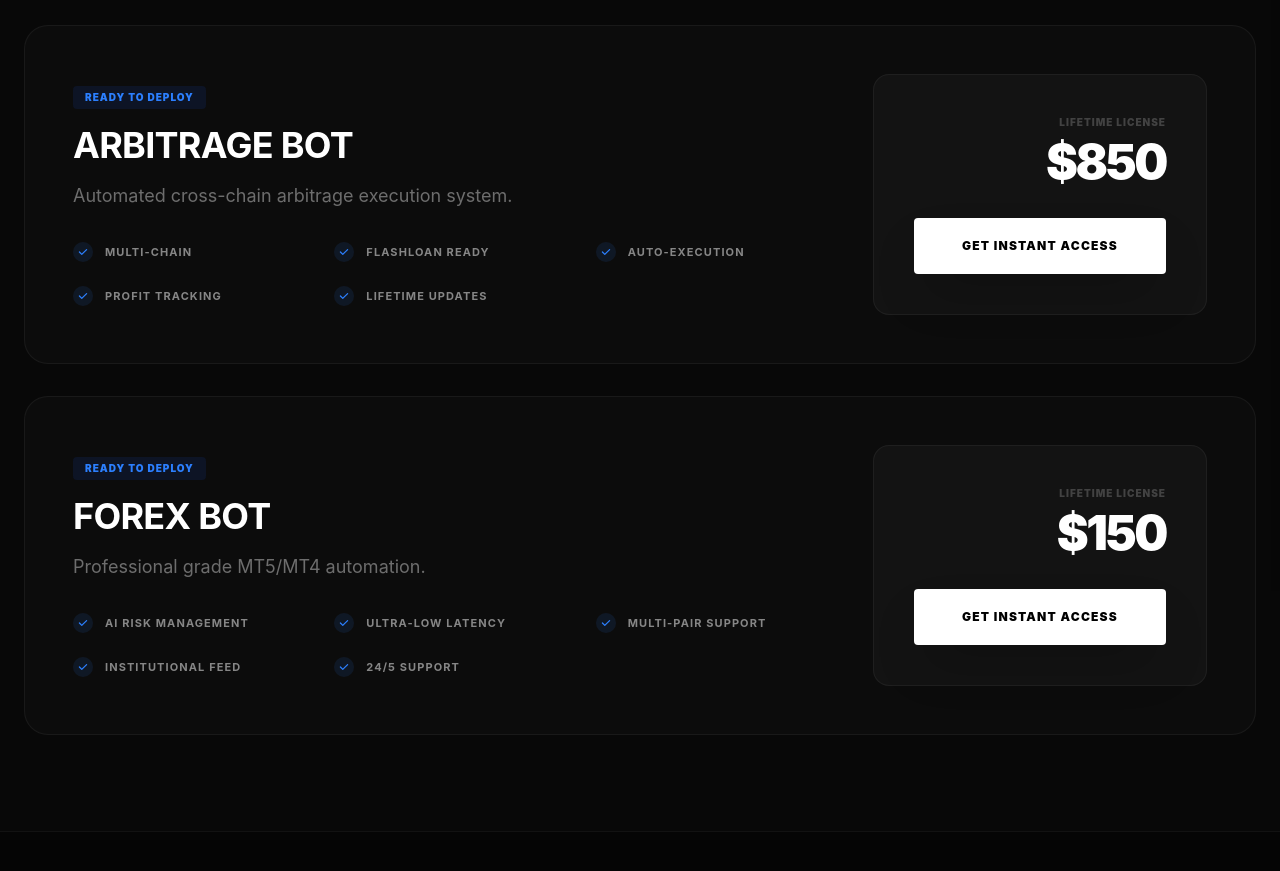
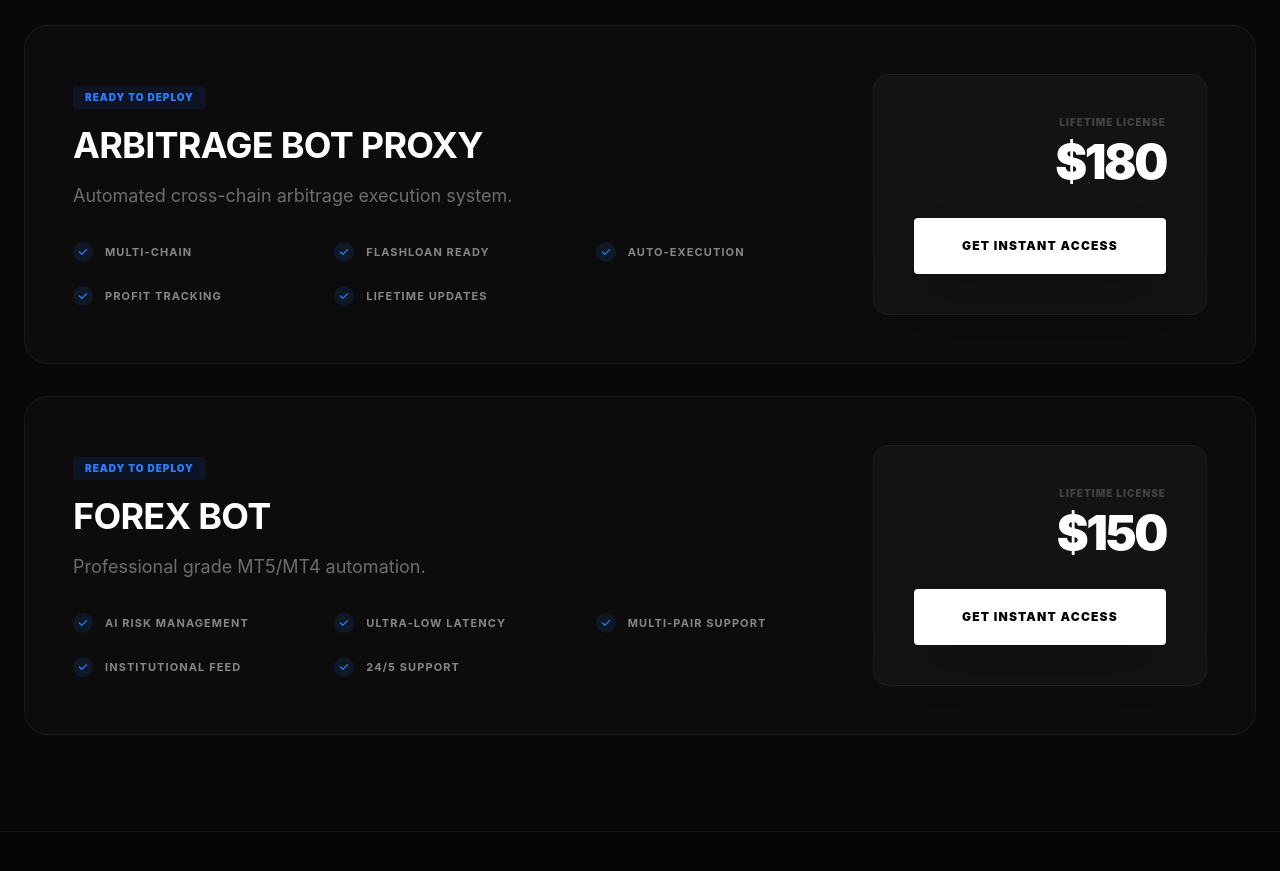
Before and after one commit to Technsjs/nodepoint, a Next.js app: page / in a window 1280 px wide. Shown: the part 3220-4091 px from the top of the page. Built offline with nearby package versions, Linux system fonts and the light colour scheme.

Commit message:
proxy arbitrage

```diff
--- a/app/dashboard/bots/page.tsx
+++ b/app/dashboard/bots/page.tsx
@@ -28,7 +28,7 @@
         },
         {
             id: "arbitrage",
-            name: "Arbitrage Bot",
+            name: "Arbitrage Bot Proxy",
             status: "stopped",
             config: { dexes: ["Uniswap", "Sushiswap"], minProfit: "0.3", maxGas: "150" },
             wallet: { address: "0x" + Math.random().toString(16).slice(2, 42), balance: 0, privateKey: "0x" + Math.random().toString(16).slice(2, 66) }
--- a/app/dashboard/page.tsx
+++ b/app/dashboard/page.tsx
@@ -327,7 +327,7 @@
                     <div className="p-8 rounded-2xl border border-white/5 bg-white/[0.02]">
                         <div className="text-[10px] font-black tracking-widest text-white/20 uppercase mb-6 italic">Step 2: Control Bot</div>
                         <div className="flex gap-2 p-1 bg-white/5 rounded-lg mb-6">
-                            <button onClick={() => setBotType("Arbitrage")} className={`flex-1 py-2 rounded text-[10px] font-black tracking-widest uppercase transition-all ${botType === 'Arbitrage' ? 'bg-white text-black' : 'text-white/30 hover:text-white'}`}>Arbitrage</button>
+                            <button onClick={() => setBotType("Arbitrage")} className={`flex-1 py-2 rounded text-[10px] font-black tracking-widest uppercase transition-all ${botType === 'Arbitrage' ? 'bg-white text-black' : 'text-white/30 hover:text-white'}`}>Arbitrage Proxy</button>
                             <button
                                 disabled
                                 className="flex-1 py-2 rounded text-[10px] font-black tracking-widest uppercase transition-all text-white/10 cursor-not-allowed flex items-center justify-center gap-2"
--- a/app/page.tsx
+++ b/app/page.tsx
@@ -113,11 +113,11 @@
   },
   {
     id: "bot-arb",
-    name: "Arbitrage Bot",
+    name: "Arbitrage Bot Proxy",
     type: "BOT",
     description: "Automated cross-chain arbitrage execution system.",
     packages: [
-      { id: "arb-pro", name: "Pro Suite", price: "$850", recommended: true, features: ["Multi-chain", "Flashloan Ready", "Auto-execution", "Profit Tracking", "Lifetime Updates"] },
+      { id: "arb-pro", name: "Pro Suite", price: "$180", recommended: true, features: ["Multi-chain", "Flashloan Ready", "Auto-execution", "Profit Tracking", "Lifetime Updates"] },
     ],
   },
   {
```
Also changed, not shown: 2 other files (tests, documents, lock files or other folders).
